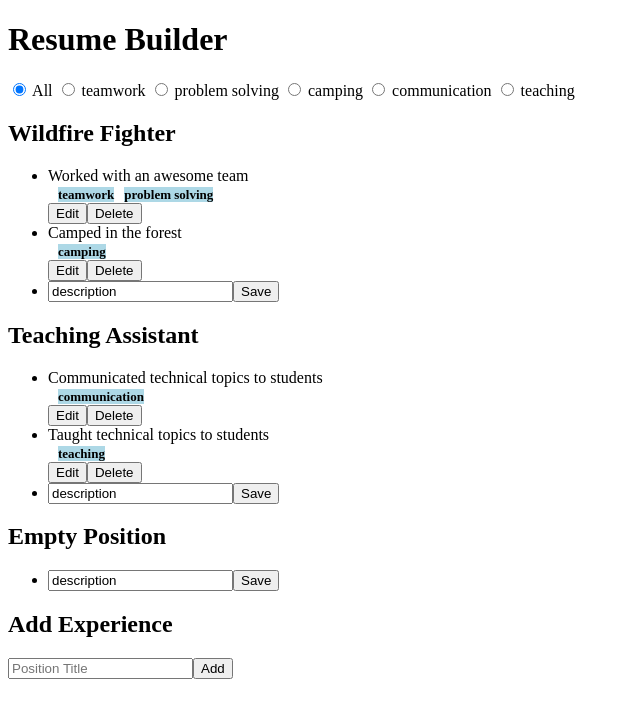
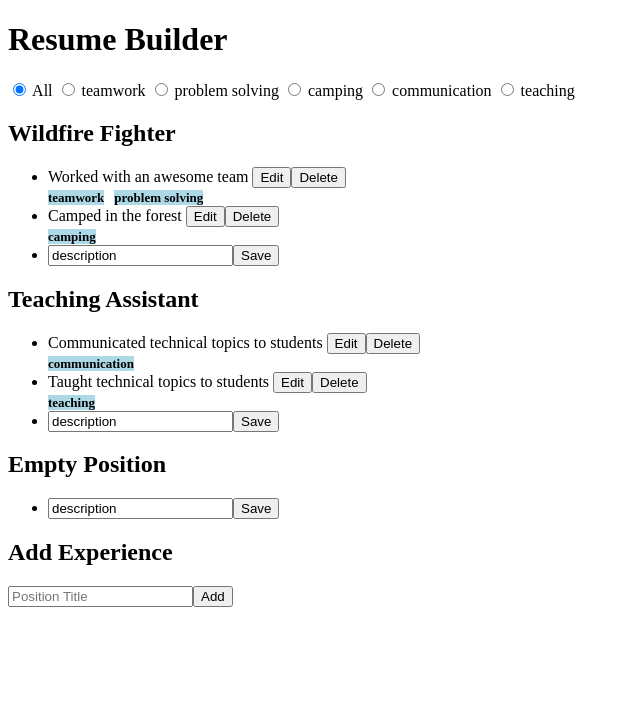
Before and after one commit to jasonTheDev/resume-builder, an Angular app: page / in a window 1280 px wide. Shown: the top 718 px of the page, without its empty margins (0-640 px from the left). Built offline with nearby package versions, Linux system fonts and the light colour scheme.

Commit message:
Button for adding tags

```diff
--- a/src/app/bullet-point/bullet-point.component.css
+++ b/src/app/bullet-point/bullet-point.component.css
@@ -2,5 +2,5 @@ span {
   font-weight: bold;
   font-size: small;
   background-color: lightblue;
-  margin-left: 10px;
+  margin-right: 10px;
 }
--- a/src/app/bullet-point/bullet-point.component.html
+++ b/src/app/bullet-point/bullet-point.component.html
@@ -1,16 +1,17 @@
 <li>
+<!-- If in view mode -->
+@if (!editable) {
   {{ bulletPoint.description }}
+  <button (click)="editable = !editable">Edit</button>
+  <button (click)="remove.emit()">Delete</button>
   <br>
   @for (tag of bulletPoint.applicableTags; track tag) {
     <span>{{tag}}</span>
   }
-</li>
+}
 
-@if (!editable) {
-  <button (click)="editable = !editable">Edit</button>
-  <button (click)="remove.emit()">Delete</button>
-}
-@else {
+<!-- If in edit mode -->
+@if (editable) {
   <input
     placeholder="edit experience"
     [value]="bulletPoint.description"
@@ -18,4 +19,13 @@
     (keyup.enter)="saveBullet(editedBullet.value)" />
   <button (click)="editable = !editable">Cancel</button>
   <button (click)="saveBullet(editedBullet.value)">Save</button>
+  <br>
+  @for (tag of bulletPoint.applicableTags; track tag) {
+    <span>{{tag}}</span>
+  }
+  <input
+    placeholder="add skill"
+    #newTag />
+  <button (click)="addTag(newTag.value)">Add</button>
 }
+</li>
--- a/src/app/bullet-point/bullet-point.component.ts
+++ b/src/app/bullet-point/bullet-point.component.ts
@@ -20,4 +20,9 @@ export class BulletPointComponent {
     this.editable = false;
     this.bulletPoint.description = description;
   }
+
+  addTag(tag: string): void {
+    if (!tag) return;
+    this.bulletPoint.applicableTags.push(tag);
+  }
 }
```
